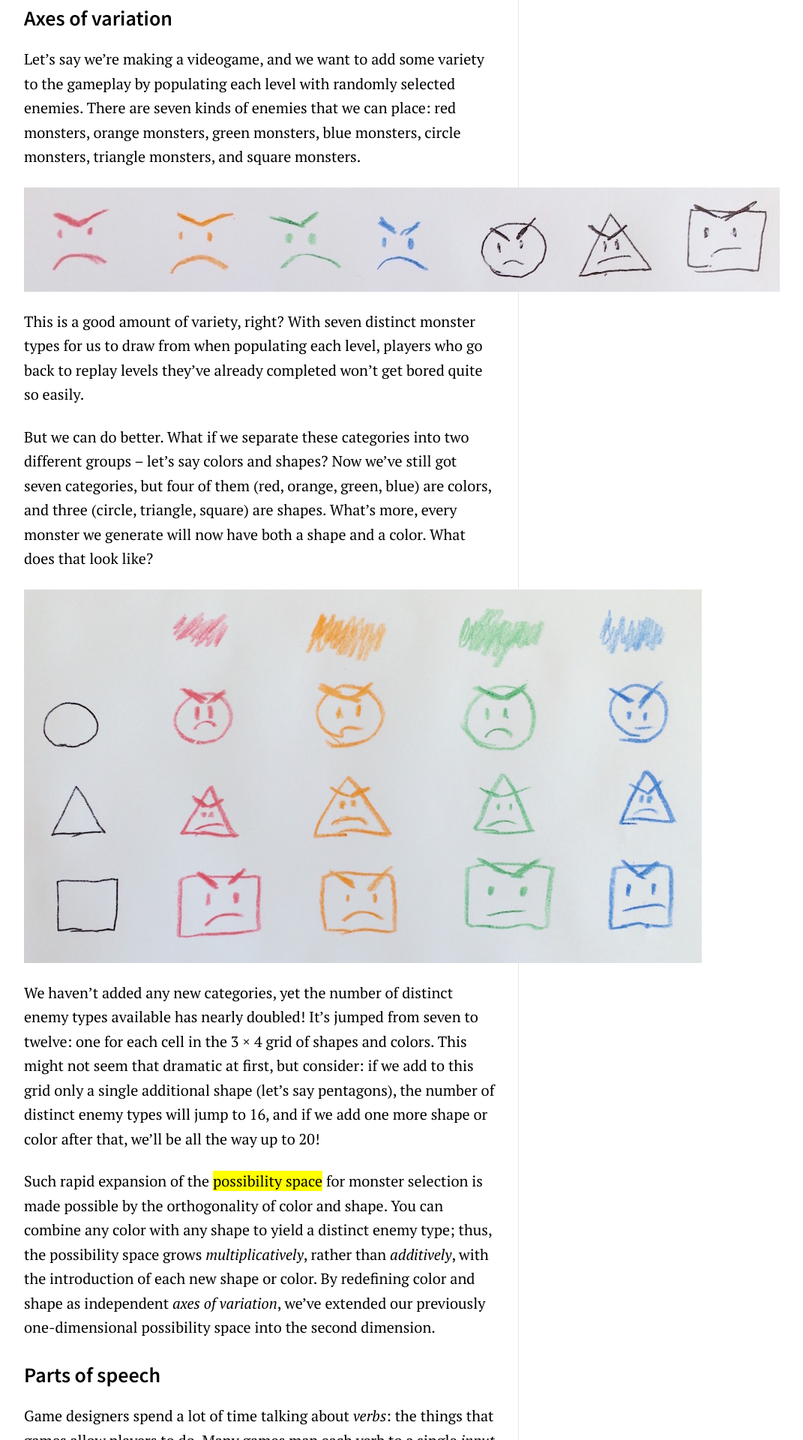
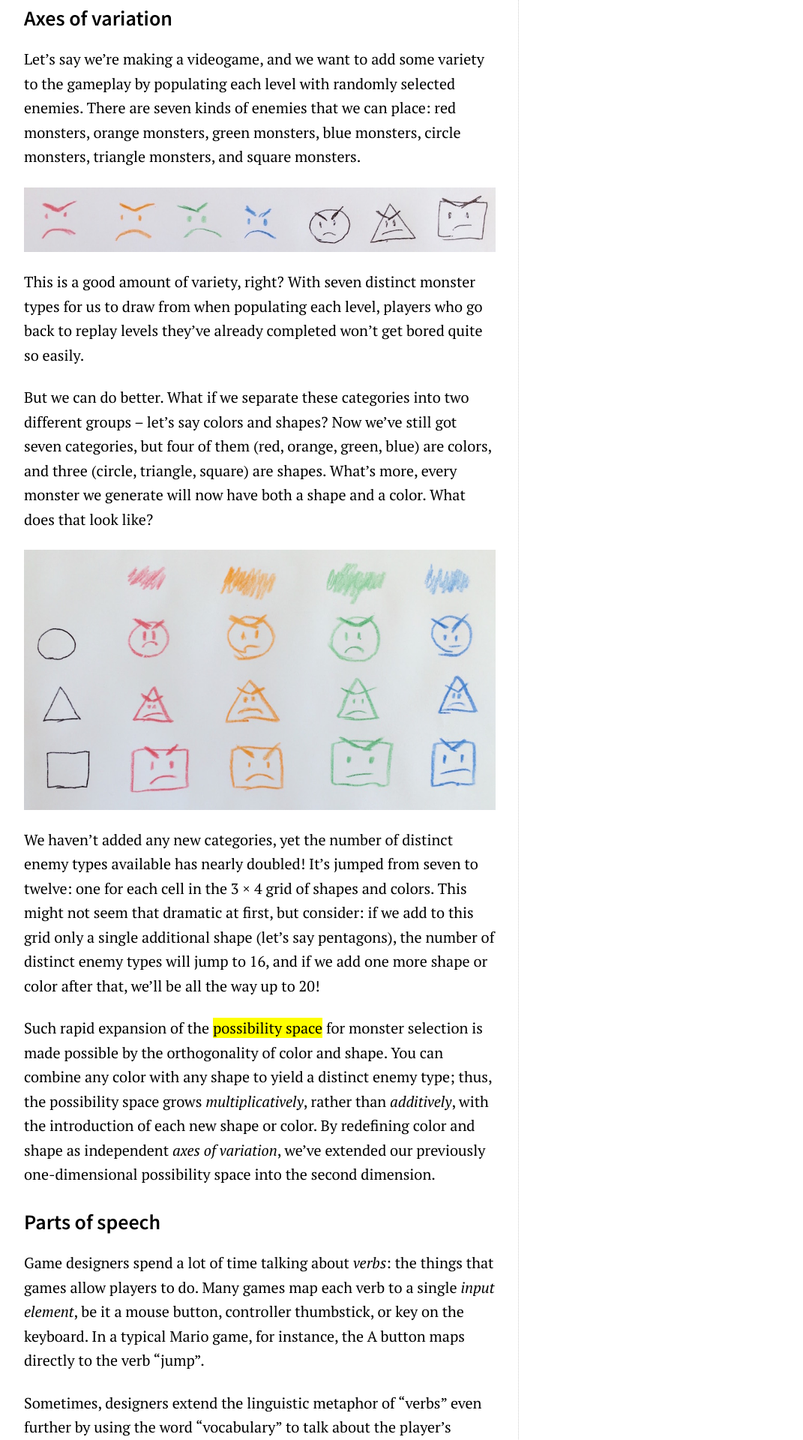
Before and after one commit to mkremins/mkremins.github.io, a Jekyll site: the page built from _posts/2016-05-19-controls-as-language.md, in a window 1280 px wide. Shown: the part 2259-4179 px from the top of the page at 75% size, without its empty margins (128-1199 px from the left). Built offline with Jekyll 4.4.1, drawn with Linux system fonts in a browser that asks for light colours; nearby versions of some CDN libraries; comment, search, counter and statistics services are not loaded.

Commit message:
Prevent large images from overflowing content column

```diff
--- a/css/styles.css
+++ b/css/styles.css
@@ -115,7 +115,7 @@ pre, code {
 pre { margin-bottom: 1.5rem; padding: 0.5rem; }
 code { padding: 0 2px; white-space: nowrap; }
 
-img { display: block; margin: 0 auto; }
+img { display: block; margin: 0 auto; max-width: 100%; }
 
 .twitter-tweet { margin: 2rem auto !important; }
 
```
Also changed, not shown: css/styles.min.css.
